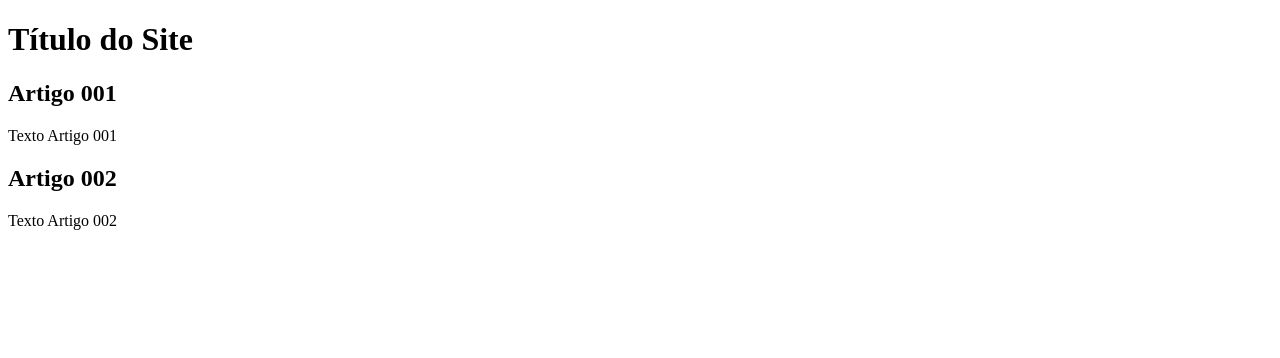
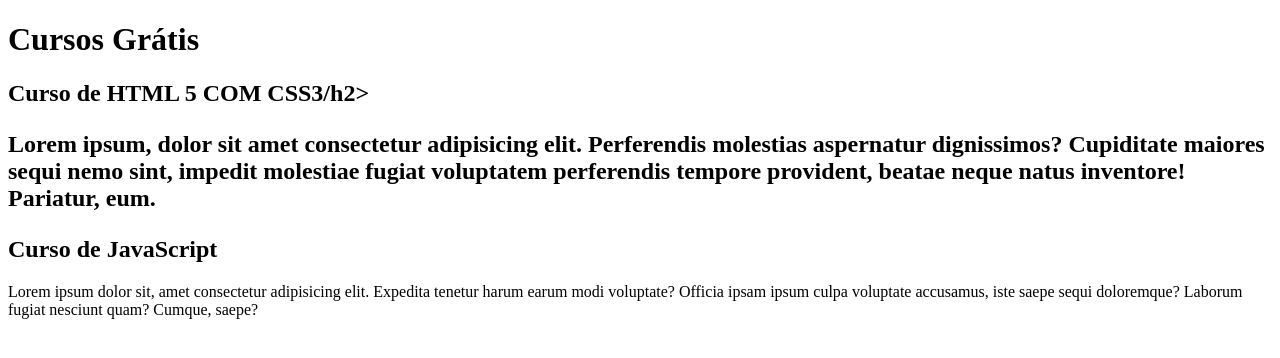
Before and after one commit to thiagomota99/Project-website, a plain HTML site: page index.html in a window 1280 px wide. Drawn offline with Linux system fonts and the light colour scheme.

Commit message:
Creating content
Starting the creation of content of the new branch Content.

```diff
--- a/index.html
+++ b/index.html
@@ -8,15 +8,15 @@
 <body>
     <main>
         <header>
-            <h1>Título do Site</h1>
+            <h1>Cursos Grátis</h1>
         </header>
         <article>
-            <h2>Artigo 001</h2>
-            <p>Texto Artigo 001</p>
+            <h2>Curso de HTML 5 COM CSS3/h2>
+            <p>Lorem ipsum, dolor sit amet consectetur adipisicing elit. Perferendis molestias aspernatur dignissimos? Cupiditate maiores sequi nemo sint, impedit molestiae fugiat voluptatem perferendis tempore provident, beatae neque natus inventore! Pariatur, eum.</p>
         </article>
         <article>
-            <h2>Artigo 002</h2>
-            <p>Texto Artigo 002</p>
+            <h2>Curso de JavaScript</h2>
+            <p>Lorem ipsum dolor sit, amet consectetur adipisicing elit. Expedita tenetur harum earum modi voluptate? Officia ipsam ipsum culpa voluptate accusamus, iste saepe sequi doloremque? Laborum fugiat nesciunt quam? Cumque, saepe?</p>
         </article>
     </main>
 </body>
```
